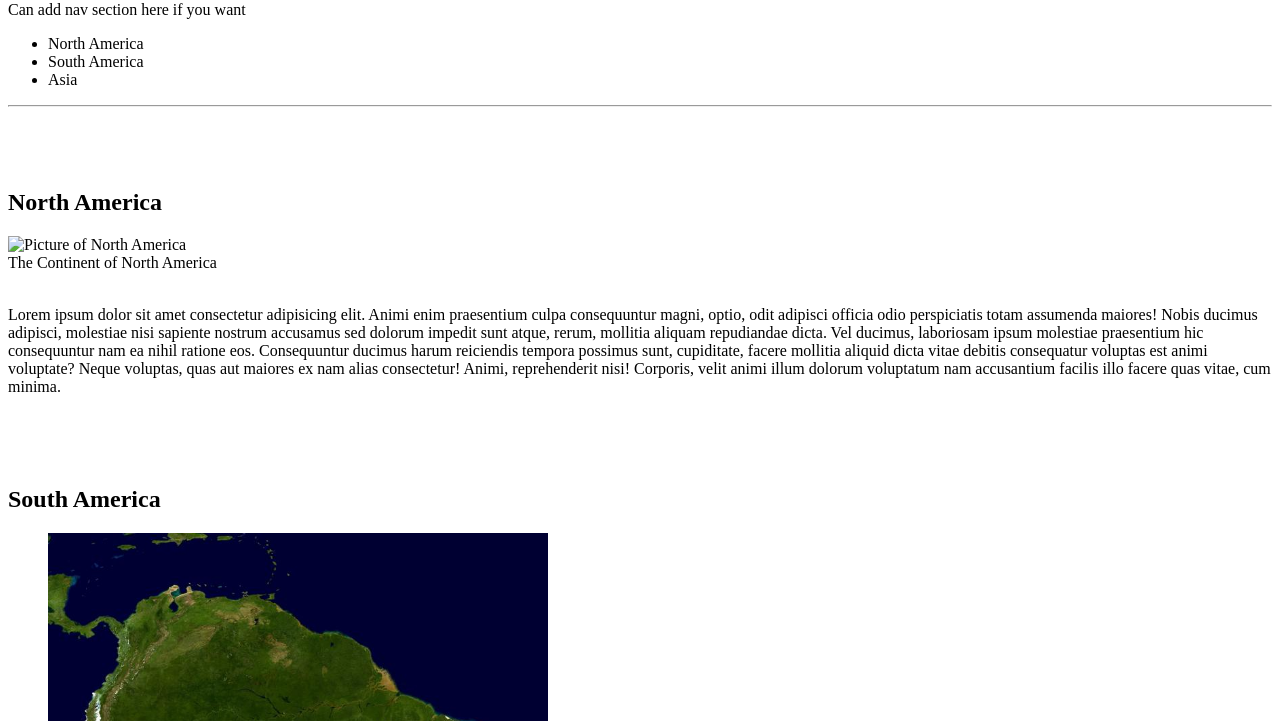
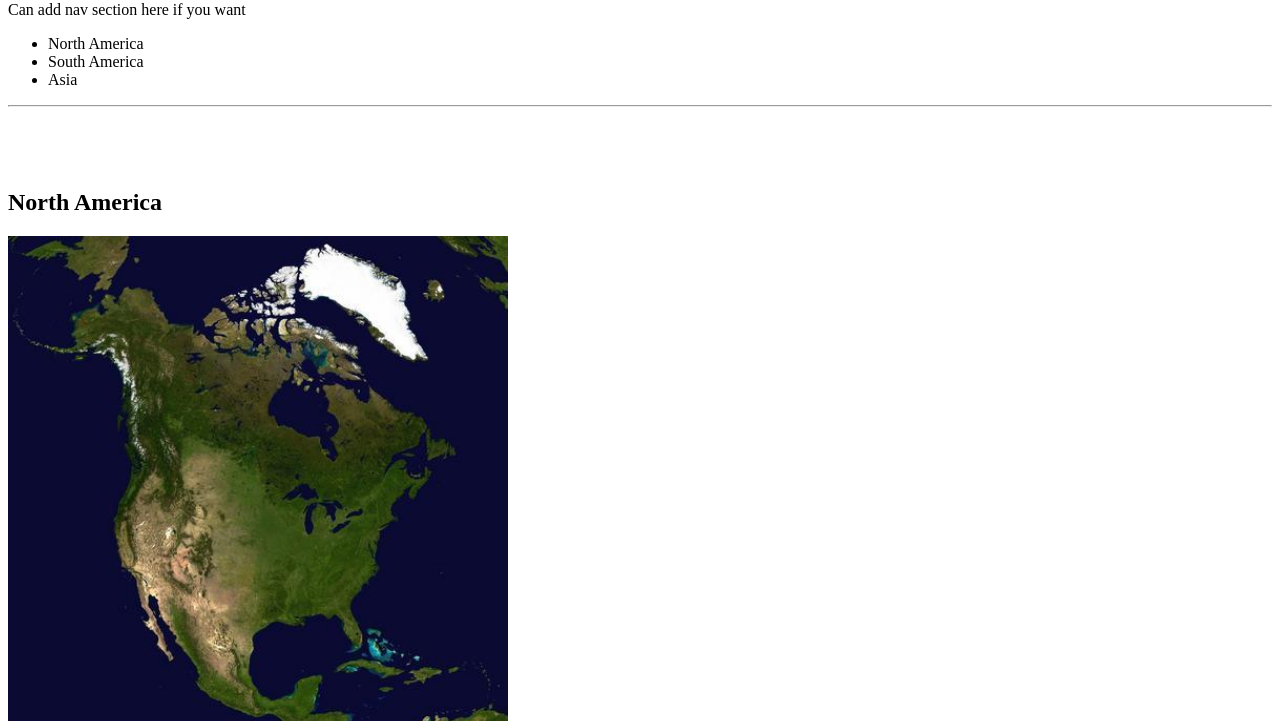
Before and after one commit to DavisHilton/Html_Project, a plain HTML site: page index.html in a window 1280 px wide. Shown: the part 79-800 px from the top of the page. Drawn offline with Linux system fonts and the light colour scheme; the site is published under a folder, as on GitHub Pages, so addresses that start at the root find nothing.

Commit message:
fixed issues with images not shoiwing up on GitHub pages
when you add image files leave out the / before images folder

```diff
--- a/index.html
+++ b/index.html
@@ -29,7 +29,7 @@
     <section>
       <h2>North America</h2>
       <figure></figure>
-      <img src="/images/north_america_continent_america.jpg" width="500px height="300px" alt="Picture of North America">
+      <img src="images/north_america_continent_america.jpg" width="500px height="300px" alt="Picture of North America">
       <figcaption>The Continent of North America</figcaption>
       </figure>
 <br>
```
